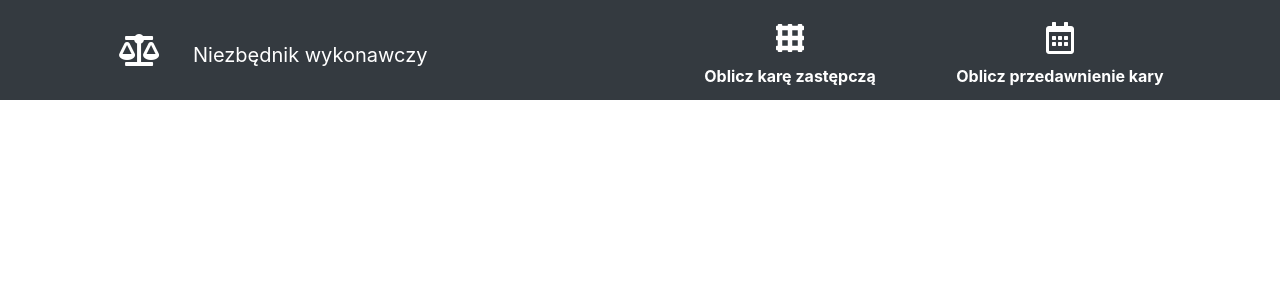
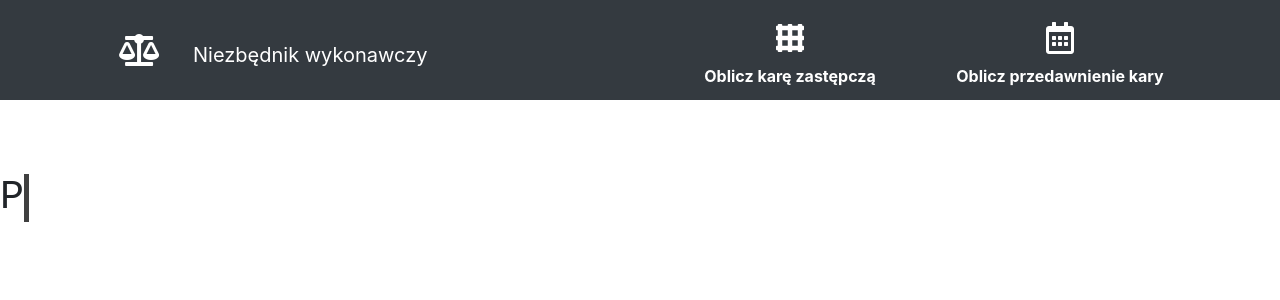
Before and after one commit to bbombelka/punishment-tool-kit, an Angular app: page / in a window 1280 px wide. Shown: the top 300 px of the page. Built offline with nearby package versions, Linux system fonts and the light colour scheme.

Commit message:
Added option to clear the forms in Substitutionary Module

```diff
--- a/src/app/app-routing.module.ts
+++ b/src/app/app-routing.module.ts
@@ -1,8 +1,10 @@
 import { NgModule } from '@angular/core';
 import { Routes, RouterModule } from '@angular/router';
 import { SubstitutionaryComponent } from './components/substitutionary/substitutionary.component';
+import { MainComponent } from './components/main/main.component';
 
 const routes: Routes = [
+  { path: '', component: MainComponent },
   {
     path: 'subst',
     component: SubstitutionaryComponent,
--- a/src/app/app.module.ts
+++ b/src/app/app.module.ts
@@ -6,9 +6,10 @@ import { AppComponent } from './app.component';
 import { NavbarComponent } from './components/navbar/navbar.component';
 import { SubstitutionaryComponent } from './components/substitutionary/substitutionary.component';
 import { FormsModule } from '@angular/forms';
+import { MainComponent } from './components/main/main.component';
 
 @NgModule({
-  declarations: [AppComponent, NavbarComponent, SubstitutionaryComponent],
+  declarations: [AppComponent, NavbarComponent, SubstitutionaryComponent, MainComponent],
   imports: [BrowserModule, AppRoutingModule, FormsModule],
   providers: [],
   bootstrap: [AppComponent],
--- /dev/null
+++ b/src/app/components/main/main.component.css
@@ -0,0 +1,45 @@
+h1 {
+  display: inline-block;
+  position: relative;
+  font-size: 40px;
+  font-weight: 500;
+  font-family: monospace;
+  /* letter-spacing: 0.1em; */
+  text-align: center;
+  margin: 50px auto;
+  overflow: hidden;
+}
+
+h1::after {
+  content: '';
+  position: absolute;
+  padding: 0;
+  height: 60px;
+  width: 100%;
+  background-color: white;
+  top: 0;
+  left: 0%;
+  animation: cursor 0.8s linear infinite, letters 5s 5s steps(30, start) forwards;
+}
+
+@keyframes letters {
+  0% {
+    top: 0;
+    left: 0%;
+  }
+
+  100% {
+    top: 0;
+    left: 100%;
+  }
+}
+
+@keyframes cursor {
+  0% {
+    border-left: 5px solid black;
+  }
+
+  100% {
+    border-left: 5px solid transparent;
+  }
+}
--- /dev/null
+++ b/src/app/components/main/main.component.html
@@ -0,0 +1 @@
+<h1>Page under construction. . . .</h1>
--- /dev/null
+++ b/src/app/components/main/main.component.ts
@@ -0,0 +1,12 @@
+import { Component, OnInit } from '@angular/core';
+
+@Component({
+  selector: 'app-main',
+  templateUrl: './main.component.html',
+  styleUrls: ['./main.component.css'],
+})
+export class MainComponent implements OnInit {
+  constructor() {}
+
+  ngOnInit() {}
+}
--- a/src/app/components/substitutionary/substitutionary.component.html
+++ b/src/app/components/substitutionary/substitutionary.component.html
@@ -4,11 +4,17 @@
     niewykonaną karę grzywny
   </h3>
   <div class="btn-group btn-group-toggle" data-toggle="buttons">
-    <label (click)="punishment.selectedSocial = true" class="btn btn-secondary active">
+    <label
+      (click)="!punishment.selectedSocial ? clearForms() : null; punishment.selectedSocial = true"
+      class="btn btn-secondary active"
+    >
       <input type="radio" name="options" id="option1" autocomplete="off" checked #socialService />
       Kara ograniczenia wolności
     </label>
-    <label (click)="punishment.selectedSocial = false" class="btn btn-secondary">
+    <label
+      (click)="punishment.selectedSocial ? clearForms() : null; punishment.selectedSocial = false"
+      class="btn btn-secondary"
+    >
       <input type="radio" name="options" id="option2" autocomplete="off" #fine />
       Kara grzywny
     </label>
@@ -82,26 +88,29 @@
           stawek
         </div>
         <div class="form-group-item">
-          <label for="fineToSocialService"
-            >Zamieniono na pracę społecznie użyteczną ?<input
+          <label for="fineToSocialService">Zamieniono na pracę społecznie użyteczną ? </label>
+          <input
             type="checkbox"
             id="fineToSocialService"
             name="fineToSocialService"
-              class="btn btn-primary"
+            class="checkbox"
             [(ngModel)]="punishment.fine.fineToSocialService"
             [disabled]="rates.value > 120 ? true : false"
             (click)="enableSocialServiceForm()"
           />
+        </div>
+        <div class="form-group-item">
           <span [ngClass]="!punishment.fine.fineToSocialService ? 'disabled' : null">Kwotę</span>
-
           <input
             [(ngModel)]="punishment.fine.fineChangedToSocialService"
             id="fineChangedToSocialService"
             name="fineChangedToSocialService"
             type="number"
             [disabled]="!punishment.fine.fineToSocialService"
-            /><span [ngClass]="!punishment.fine.fineToSocialService ? 'disabled' : null">na</span>
-          </label>
+          /><span [ngClass]="!punishment.fine.fineToSocialService ? 'disabled' : null"
+            >zł zamieniono na</span
+          >
+
           <input
             name="totalMonths"
             type="number"
@@ -131,7 +140,7 @@
           <span [ngClass]="!punishment.fine.fineToSocialService ? 'disabled' : null">godzin</span>
         </div>
 
-        <button class="btn btn-primary btn-dark">Oblicz</button>
+        <button class="btn btn-primary btn-dark my-4">Oblicz</button>
       </form>
     </div>
   </div>
@@ -258,5 +267,6 @@
         Wymiar zastępczej kary pozbawienia wolności: {{ punishment.results.main }} dni
       </li>
     </ul>
+    <button class="btn btn-dark btn-secondary" (click)="clearForms()">Wyczyść formularz</button>
   </div>
 </div>
--- a/src/app/components/substitutionary/substitutionary.component.sass
+++ b/src/app/components/substitutionary/substitutionary.component.sass
@@ -11,3 +11,6 @@
 
 .disabled
     text-decoration: line-through
+.checkbox
+
+    height: 20px
--- a/src/app/components/substitutionary/substitutionary.component.ts
+++ b/src/app/components/substitutionary/substitutionary.component.ts
@@ -108,6 +108,24 @@ export class SubstitutionaryComponent implements OnInit {
     this.punishment.results.show = true;
   }
 
+  clearForms() {
+    // this.punishment.socialService.totalYears = 0;
+    this.punishment.socialService.totalYears = 0;
+    this.punishment.socialService.totalMonths = 0;
+    this.punishment.socialService.countedDays = 0;
+    this.punishment.socialService.doneHours = 0;
+    this.punishment.fine.countedRates = 0;
+    this.punishment.fine.fineChangedToSocialService = 0;
+    this.punishment.fine.fineToSocialService = false;
+    this.punishment.fine.paid = 0;
+    this.punishment.fine.rates = 0;
+    this.punishment.results.main = null;
+    this.punishment.results.show = false;
+    this.punishment.results.punishmentLeftDays = 0;
+    this.punishment.results.workedFine = 0;
+    this.punishment.results.undoneHours = 0;
+    this.punishment.results.totalHours = 0;
+  }
   test() {
     console.log(document.querySelectorAll('input[type="radio"'));
   }
```
Also changed, not shown: src/app/components/main/main.component.sass (added), 3 other files (tests, documents, lock files or other folders). Lines whose indentation alone changed are shown as unchanged.
